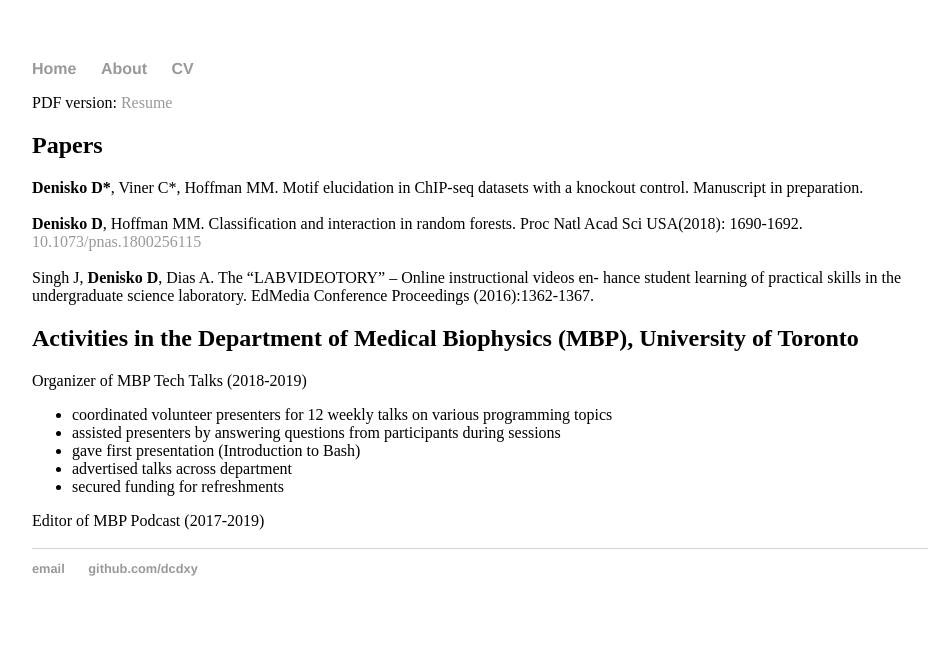
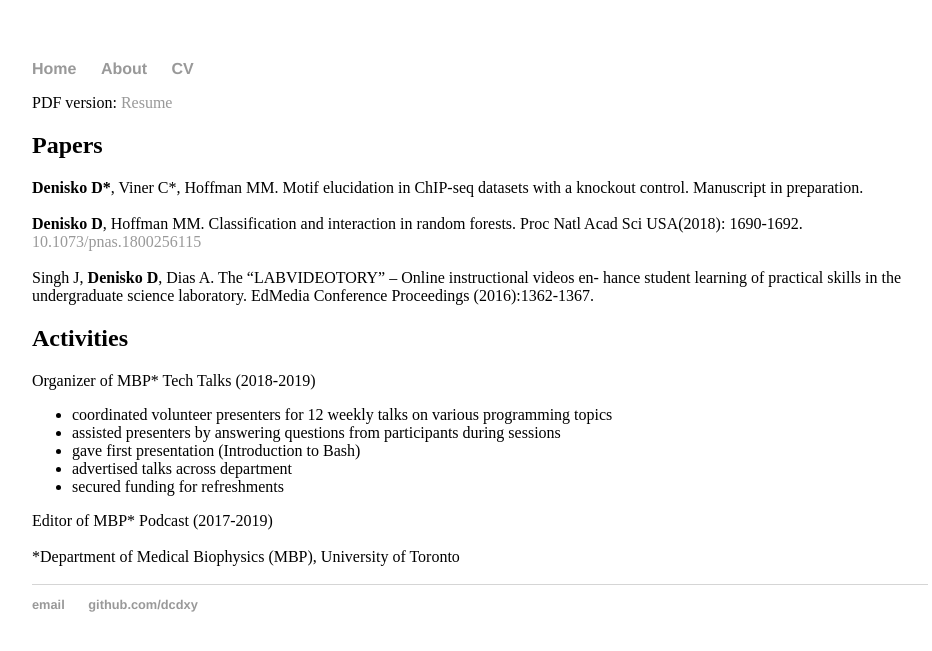
Before and after one commit to dcdxy/old-website, a Jekyll site: the page built from cv/index.html, in a window 1280 px wide. Shown: the top 651 px of the page, without its empty margins (160-1092 px from the left). Built offline with Jekyll 4.4.1, drawn with Linux system fonts in a browser that asks for light colours; some of the changed lines change nothing that is shown.

Commit message:
Reformatted

```diff
--- a/cv/index.html
+++ b/cv/index.html
@@ -12,8 +12,8 @@ PDF version: <a href="resume.pdf" target=blank>Resume</a>
 <br>
 Singh J, <b>Denisko D</b>, Dias A. The “LABVIDEOTORY” – Online instructional videos en- hance student learning of practical skills in the undergraduate science laboratory. EdMedia Conference Proceedings (2016):1362-1367.
 <br>
-<h2>Activities in the Department of Medical Biophysics (MBP), University of Toronto</h2>
-Organizer of MBP Tech Talks (2018-2019)
+<h2>Activities</h2>
+Organizer of MBP* Tech Talks (2018-2019)
 <ul>
   <li>coordinated volunteer presenters for 12 weekly talks on various programming topics</li>
   <li>assisted presenters by answering questions from participants during sessions</li>
@@ -21,6 +21,9 @@ Organizer of MBP Tech Talks (2018-2019)
   <li>advertised talks across department</li>
   <li>secured funding for refreshments</li>
 </ul>
-Editor of MBP Podcast (2017-2019)
+Editor of MBP* Podcast (2017-2019)
 <br>
 <br>
+*Department of Medical Biophysics (MBP), University of Toronto
+<br>
+<br>
```
